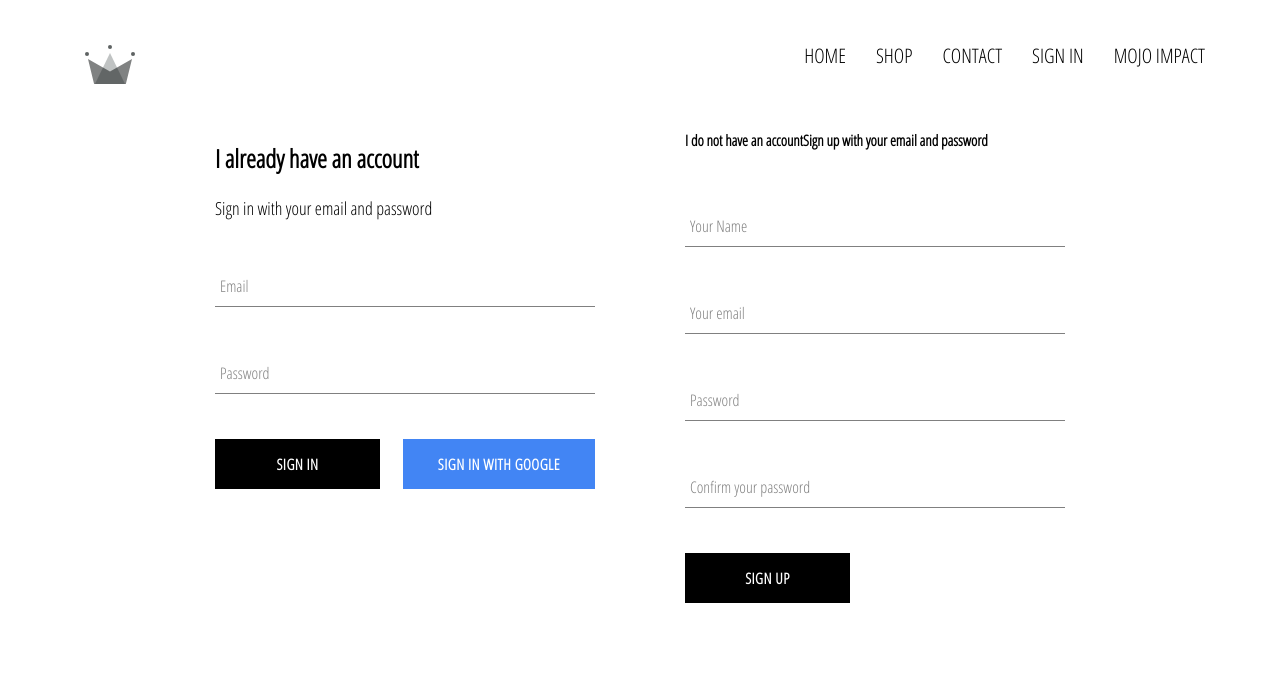
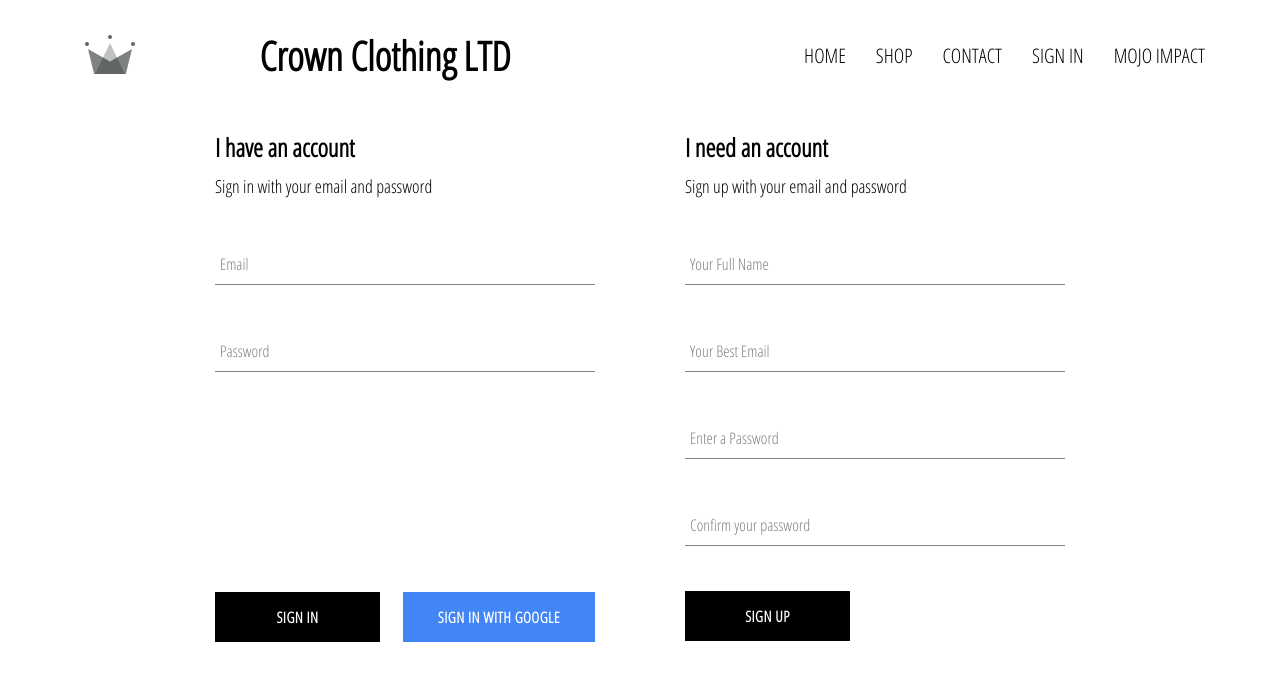
Before and after one commit to sslarsen411/crwn-clothing, a React (Create React App) app: page /signin in a window 1280 px wide. Shown: the top 680 px of the page. Built offline with nearby package versions, Linux system fonts and the light colour scheme; no server answers.

Commit message:
Moved form styles and implemented sign in with email & password

```diff
--- a/public/index.html
+++ b/public/index.html
@@ -22,10 +22,7 @@
       Learn how to configure a non-root public URL by running `npm run build`.
     -->
     <title>React App</title>
-    <link
-    href="https://fonts.googleapis.com/css?family=Open+Sans+Condensed:300"
-    rel="stylesheet"
-    />
+    <link href="https://fonts.googleapis.com/css?family=Open+Sans+Condensed:300;700&display=swap" rel="stylesheet" />
   </head>
   <body>
     <noscript>You need to enable JavaScript to run this app.</noscript>
--- a/src/components/header/header.component.jsx
+++ b/src/components/header/header.component.jsx
@@ -11,6 +11,7 @@ const Header = ({ currentUser }) => {
       <Link to='/' className='logo-container'>
         <Logo className='logo' />
       </Link>
+      <h1>Crown Clothing LTD</h1>
       <div className='options'>
         <Link className='option' to='/'>
           home
--- a/src/components/header/header.styles.scss
+++ b/src/components/header/header.styles.scss
@@ -3,16 +3,18 @@
   width: 100%;
   display: flex;
   justify-content: space-between;
+  align-items: center;
   margin-bottom: 2.5rem;
 
   & a {
     text-decoration: none;
     color: black;
   }
+  & h1{font-size: 4rem;}
   .logo-container {
     height: 100%;
     width: 7rem;
-    padding: 2.5rem;
+    padding: 1.5rem 2.5rem;
   }
 
   .options {
@@ -27,6 +29,13 @@
 
     .option {
       padding: 1rem 1.5rem;
+      transition: all .2s;
+
+      &:hover{
+        color: #E74C3C;
+        // box-shadow: 0 1rem 2rem rgb(0 0 0 / 40%);
+        transform: translateY(-3px);
+      }
     }
   }
 }
--- a/src/components/sign-in/sign-in.component.jsx
+++ b/src/components/sign-in/sign-in.component.jsx
@@ -1,9 +1,7 @@
 import React, { Component } from 'react'
 import FormInput from '../form-input/form-input.component';
 import CustomButton from '../custom-button/custom-button.component'
-import { signInWithGoogle } from '../../firebase/firebase.utils'
-import './sign-in.styles.scss'
-
+import {  auth, signInWithGoogle } from '../../firebase/firebase.utils'
 class SignIn extends Component {
   constructor (props) {
     super(props)
@@ -14,12 +12,18 @@ class SignIn extends Component {
     }
   }
 
-  doSubmit = event => {
+  handleSubmit = async event => {
     event.preventDefault()
-    this.setState({ email: '', password: '' })
+    const { email, password } = this.state
+    try {
+      await auth.signInWithEmailAndPassword(email, password)
+      this.setState({ email: '', password: '' })
+    } catch (error) {
+      console.log(error)
+    }
   }
 
-  doChange = event => {
+  handleChange = event => {
     const { value, name } = event.target
     this.setState({ [name]: value })
   }
@@ -27,14 +31,14 @@ class SignIn extends Component {
   render () {
     return (
       <div className='sign-in'>
-        <h2>I already have an account</h2>
+        <h2 className='title'>I <strong>have</strong> an account</h2>
         <span>Sign in with your email and password</span>
 
-        <form onSubmit={this.doSubmit}>
+        <form onSubmit={this.handleSubmit}>
           <FormInput
             name='email'
             type='email'
-            doChange={this.doChange}
+            doChange={this.handleChange}
             value={this.state.email}
             label='Email'
             required
@@ -43,7 +47,7 @@ class SignIn extends Component {
             name='password'
             type='password'
             value={this.state.password}
-            doChange={this.doChange}
+            doChange={this.handleChange}
             label='Password'
             required
           />
--- a/src/components/sign-in/sign-in.styles.scss
+++ /dev/null
@@ -1,21 +0,0 @@
-.sign-in {
-  width: 38rem;
-  display: flex;
-  flex-direction: column;
-
-  .title {
-    margin: 10px 0;
-  }
-
-  .buttons {
-    display: flex;
-    justify-content: space-between;
-  }
-
-  & h2{
-    font-size: 2.5rem;
-  }
-  & span{
-    font-size: 1.8rem;
-  }
-}
--- a/src/components/sign-up/sign-up.component.jsx
+++ b/src/components/sign-up/sign-up.component.jsx
@@ -2,7 +2,6 @@ import React from 'react'
 import FormInput from '../form-input/form-input.component'
 import CustomButton from '../custom-button/custom-button.component'
 import { auth, createUserProfileDocument } from '../../firebase/firebase.utils'
-import './sign-up.styles.scss'
 
 class SignUp extends React.Component {
   constructor () {
@@ -40,22 +39,24 @@ class SignUp extends React.Component {
   handleChange = event => {
     const { name, value} = event.target
     this.setState({ [name]: value})
+  // To log the event use callback
+    // this.setState({ [name]: value}, () => {
+    //   console. log(this.state)    })
   }
 
   render () {
     const { displayName, email, password, confirmPassword } = this.state
     return (
       <div className='sign-up'>
-        <h2 className='title'>I do not have an account
-          <span>Sign up with your email and password</span>
-        </h2>
+        <h2 className='title'>I <strong>need</strong> an account</h2>
+        <span>Sign up with your email and password</span>
         <form className='sign-up-form' onSubmit={this.handleSubmit}>
           <FormInput
             type='text'
             name='displayName'
             value={displayName}
             onChange={this.handleChange}
-            label='Your Name'
+            label='Your Full Name'
             required
           />
           <FormInput
@@ -63,7 +64,7 @@ class SignUp extends React.Component {
             name='email'
             value={email}
             onChange={this.handleChange}
-            label='Your email'
+            label='Your Best Email'
             required
           />
           <FormInput
@@ -71,7 +72,7 @@ class SignUp extends React.Component {
             name='password'
             value={password}
             onChange={this.handleChange}
-            label='Password'
+            label='Enter a Password'
             required
           />
           <FormInput
--- a/src/components/sign-up/sign-up.styles.scss
+++ /dev/null
@@ -1,9 +0,0 @@
-.sign-up {
-  display: flex;
-  flex-direction: column;
-  width: 38rem;
-
-  .title {
-    margin: 1rem 0;
-  }
-}
--- a/src/pages/sign-in-sign-up/sign-in-sign-up.styles.scss
+++ b/src/pages/sign-in-sign-up/sign-in-sign-up.styles.scss
@@ -1,6 +1,30 @@
 .sign-in-sign-up {
-  width: 850px;
+  width: 85rem;
   display: flex;
   justify-content: space-between;
-  margin: 30px auto;
+  margin: 3rem auto;
+
+  & .sign-in, & .sign-up {
+    width: 38rem;
+    display: flex;
+    flex-direction: column;
+
+    .title {
+      margin: 10px 0;
+    }
+
+    .buttons {
+      display: flex;
+      justify-content: space-between;
+      margin-top: 22rem;
+    }
+
+    & h2{
+      font-size: 2.5rem;
+      & strong{font-weight: 700;}
+    }
+    & span{
+      font-size: 1.8rem;
+    }
+  }
 }
```
